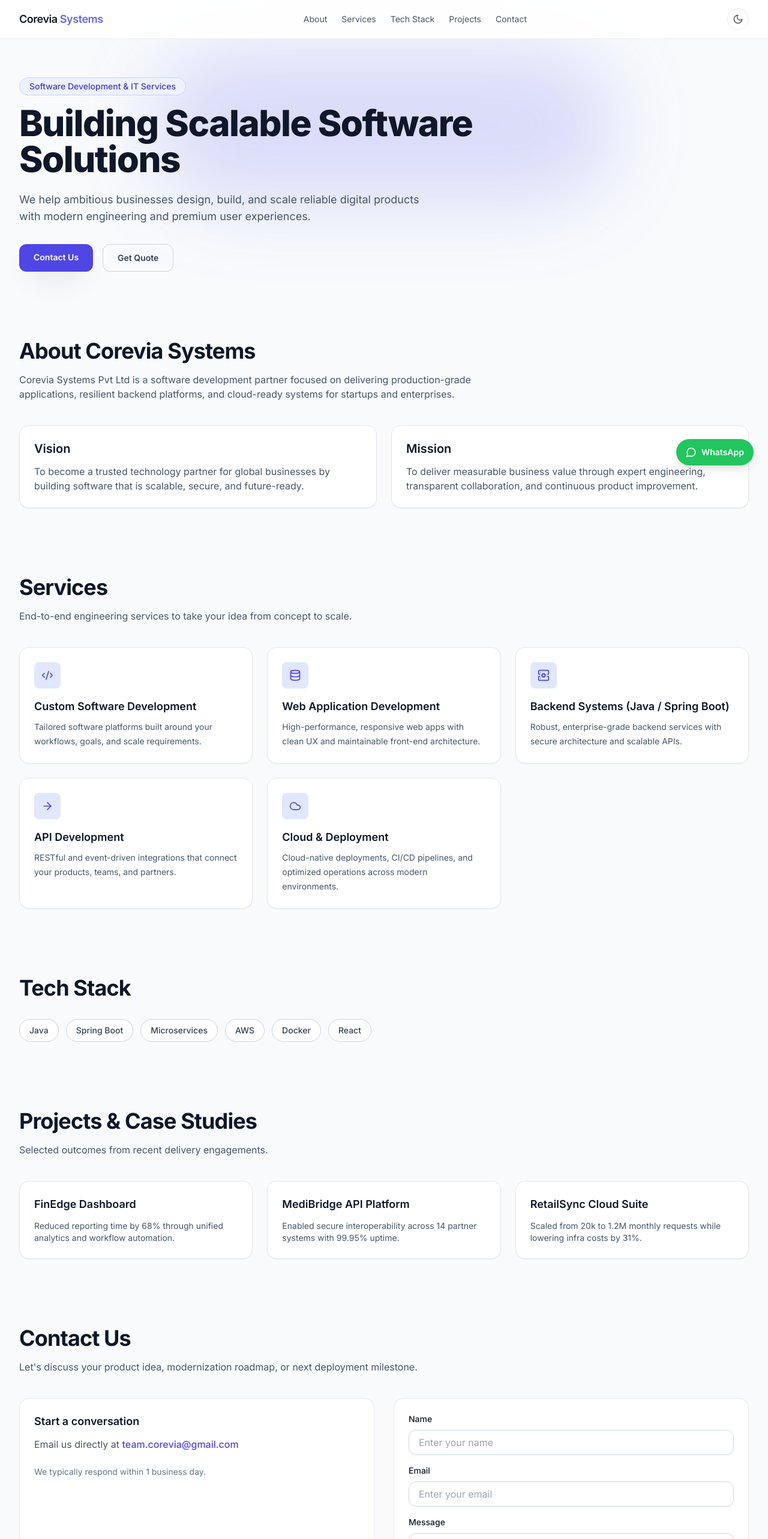
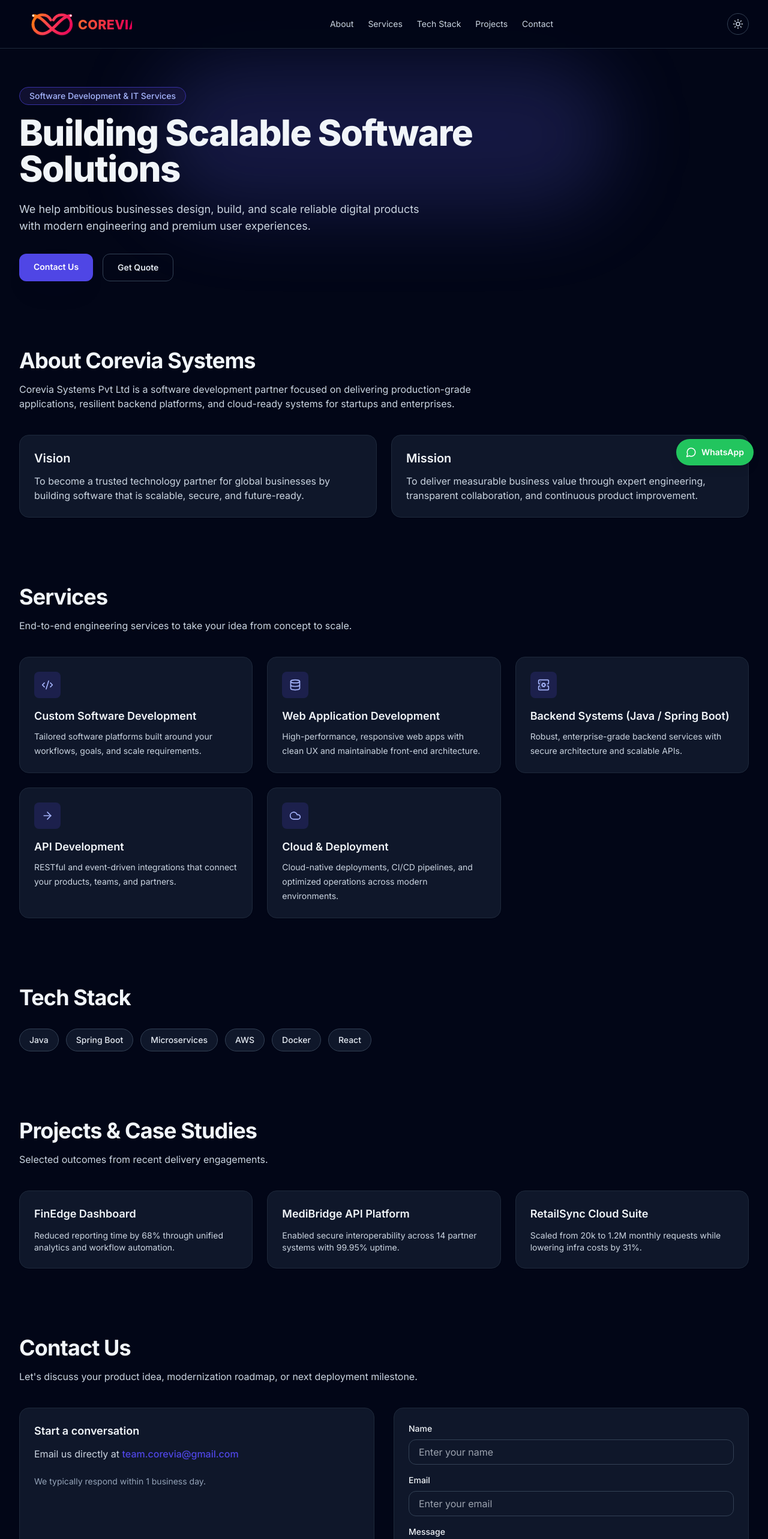
Before and after one commit to nihar4154/corevia-site, a React (Vite) app: page / in a window 1280 px wide. Shown: the top 2566 px of the page at 60% size. Built offline with nearby package versions, Linux system fonts and the light colour scheme; the HTML template or start-up script is replaced by a standard one.

Commit message:
Refine header logo sizing and visual styling

```diff
--- a/index.html
+++ b/index.html
@@ -1,5 +1,5 @@
 <!doctype html>
-<html lang="en" class="scroll-smooth">
+<html lang="en" class="scroll-smooth dark">
   <head>
     <meta charset="UTF-8" />
     <meta name="viewport" content="width=device-width, initial-scale=1.0" />
@@ -13,7 +13,11 @@
       content="Corevia Systems, software development, IT services, React, Java, Spring Boot, cloud deployment"
     />
     <meta name="author" content="Corevia Systems Pvt Ltd" />
+    <meta name="robots" content="index, follow" />
+    <meta name="theme-color" content="#020617" />
     <link rel="canonical" href="https://coreviasystems.io" />
+    <link rel="icon" type="image/svg+xml" href="/corevia-logo.svg" />
+
     <meta property="og:title" content="Corevia Systems Pvt Ltd" />
     <meta
       property="og:description"
@@ -22,12 +26,28 @@
     <meta property="og:type" content="website" />
     <meta property="og:url" content="https://coreviasystems.io" />
     <meta property="og:site_name" content="Corevia Systems" />
+    <meta property="og:image" content="https://coreviasystems.io/corevia-logo.svg" />
     <meta name="twitter:card" content="summary_large_image" />
     <meta name="twitter:title" content="Corevia Systems Pvt Ltd" />
     <meta
       name="twitter:description"
       content="Premium software development and IT services for startups and enterprises."
     />
+    <meta name="twitter:image" content="https://coreviasystems.io/corevia-logo.svg" />
+
+    <script type="application/ld+json">
+      {
+        "@context": "https://schema.org",
+        "@type": "Organization",
+        "name": "Corevia Systems Pvt Ltd",
+        "url": "https://coreviasystems.io",
+        "logo": "https://coreviasystems.io/corevia-logo.svg",
+        "email": "team.corevia@gmail.com",
+        "sameAs": ["https://www.linkedin.com"],
+        "description": "Corevia Systems builds scalable software solutions, APIs, and cloud-ready systems."
+      }
+    </script>
+
     <link rel="preconnect" href="https://fonts.googleapis.com" />
     <link rel="preconnect" href="https://fonts.gstatic.com" crossorigin />
     <link
--- a/src/App.jsx
+++ b/src/App.jsx
@@ -64,16 +64,17 @@ const caseStudies = [
   },
 ];
 
+const WHATSAPP_NUMBER = '919019830630';
+
 export default function App() {
-  const [isDark, setIsDark] = useState(false);
+  const [isDark, setIsDark] = useState(true);
   const [isMenuOpen, setIsMenuOpen] = useState(false);
 
   useEffect(() => {
     const savedTheme = localStorage.getItem('corevia-theme');
-    if (savedTheme === 'dark') {
-      setIsDark(true);
-      document.documentElement.classList.add('dark');
-    }
+    const shouldUseDark = savedTheme !== 'light';
+    setIsDark(shouldUseDark);
+    document.documentElement.classList.toggle('dark', shouldUseDark);
   }, []);
 
   const navItems = useMemo(
@@ -94,12 +95,42 @@ export default function App() {
     localStorage.setItem('corevia-theme', nextTheme ? 'dark' : 'light');
   };
 
+  const handleWhatsAppSubmit = (event) => {
+    event.preventDefault();
+
+    const formData = new FormData(event.currentTarget);
+    const name = formData.get('name')?.toString().trim() ?? '';
+    const email = formData.get('email')?.toString().trim() ?? '';
+    const message = formData.get('message')?.toString().trim() ?? '';
+
+    const text = [
+      'Hello Corevia, I would like to discuss a project.',
+      `Name: ${name}`,
+      `Email: ${email}`,
+      `Message: ${message}`,
+    ].join('\n');
+
+    const whatsappUrl = `https://wa.me/${WHATSAPP_NUMBER}?text=${encodeURIComponent(text)}`;
+    window.open(whatsappUrl, '_blank', 'noopener,noreferrer');
+    event.currentTarget.reset();
+  };
+
   return (
     <div className="relative overflow-x-hidden">
-      <header className="sticky top-0 z-40 border-b border-slate-200/70 bg-white/90 backdrop-blur dark:border-slate-800 dark:bg-slate-950/90">
-        <div className="mx-auto flex h-16 max-w-7xl items-center justify-between px-6 lg:px-8">
-          <a href="#" className="text-lg font-semibold tracking-tight">
-            Corevia<span className="text-indigo-500"> Systems</span>
+      <header className="sticky top-0 z-40 border-b border-slate-200/70 bg-white/90 shadow-sm backdrop-blur dark:border-slate-800 dark:bg-slate-950/90">
+        <div className="mx-auto flex h-20 max-w-7xl items-center justify-between px-6 lg:px-8">
+          <a
+            href="#"
+            className="inline-flex shrink-0 items-center rounded-xl border border-transparent px-2 py-1 transition hover:border-slate-200 hover:bg-white/80 dark:hover:border-slate-700 dark:hover:bg-slate-900/80"
+            aria-label="Corevia homepage"
+          >
+            <img
+              src="/corevia-logo.svg"
+              alt="Corevia logo"
+              className="h-10 w-[150px] object-contain object-left sm:h-11 sm:w-[180px] lg:h-12 lg:w-[210px]"
+              loading="eager"
+            />
+            <span className="sr-only">Corevia Systems</span>
           </a>
 
           <nav className="hidden items-center gap-6 md:flex">
@@ -254,25 +285,40 @@ export default function App() {
               </p>
             </div>
 
-            <form className="rounded-2xl border border-slate-200 bg-white p-6 dark:border-slate-800 dark:bg-slate-900">
-              <label className="block text-sm font-medium">Name</label>
+            <form
+              className="rounded-2xl border border-slate-200 bg-white p-6 dark:border-slate-800 dark:bg-slate-900"
+              onSubmit={handleWhatsAppSubmit}
+            >
+              <label htmlFor="contact-name" className="block text-sm font-medium">
+                Name
+              </label>
               <input
+                id="contact-name"
+                name="name"
                 type="text"
                 required
                 className="mt-2 w-full rounded-xl border border-slate-300 bg-transparent px-4 py-2 outline-none ring-indigo-300 transition focus:ring dark:border-slate-700"
                 placeholder="Enter your name"
               />
 
-              <label className="mt-4 block text-sm font-medium">Email</label>
+              <label htmlFor="contact-email" className="mt-4 block text-sm font-medium">
+                Email
+              </label>
               <input
+                id="contact-email"
+                name="email"
                 type="email"
                 required
                 className="mt-2 w-full rounded-xl border border-slate-300 bg-transparent px-4 py-2 outline-none ring-indigo-300 transition focus:ring dark:border-slate-700"
                 placeholder="Enter your email"
               />
 
-              <label className="mt-4 block text-sm font-medium">Message</label>
+              <label htmlFor="contact-message" className="mt-4 block text-sm font-medium">
+                Message
+              </label>
               <textarea
+                id="contact-message"
+                name="message"
                 rows="4"
                 required
                 className="mt-2 w-full rounded-xl border border-slate-300 bg-transparent px-4 py-2 outline-none ring-indigo-300 transition focus:ring dark:border-slate-700"
@@ -312,7 +358,7 @@ export default function App() {
       </footer>
 
       <a
-        href="https://wa.me/919019830630"
+        href={`https://wa.me/${WHATSAPP_NUMBER}`}
         target="_blank"
         rel="noreferrer"
         aria-label="Chat on WhatsApp"
```
